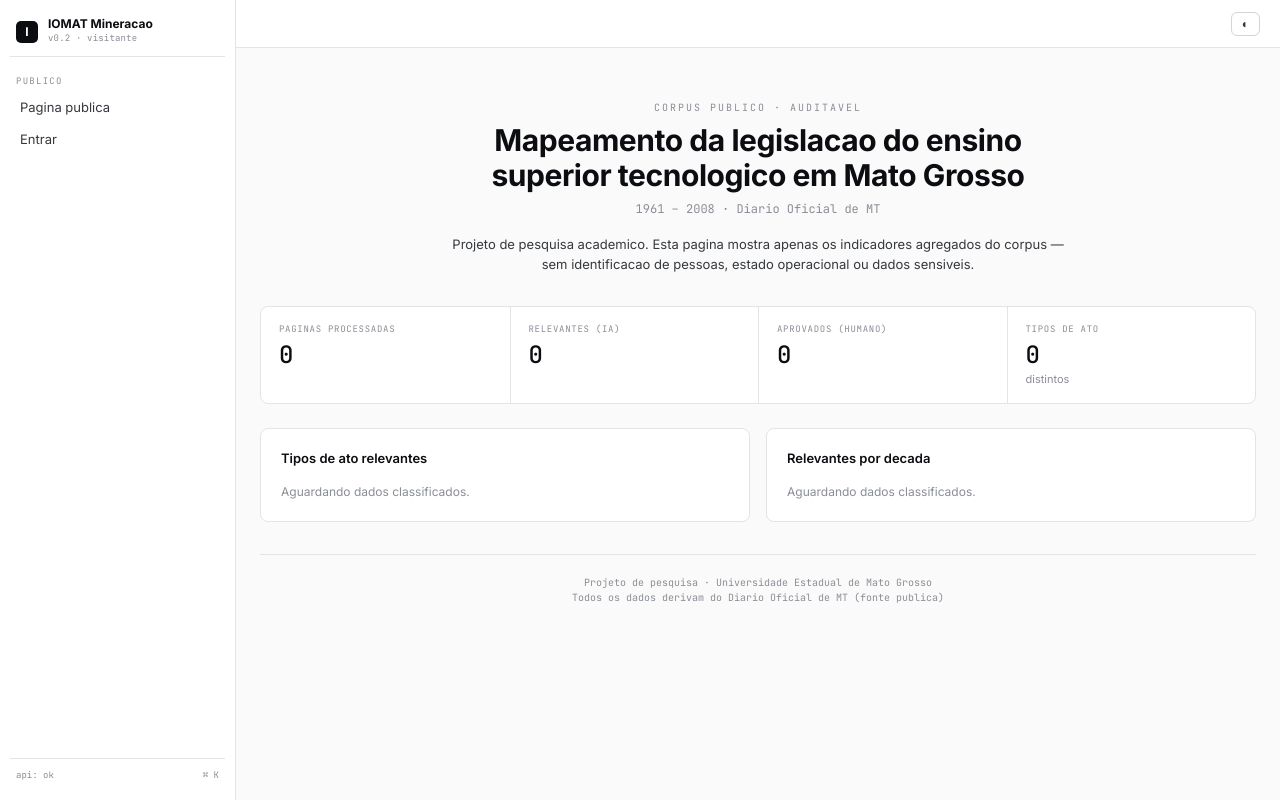
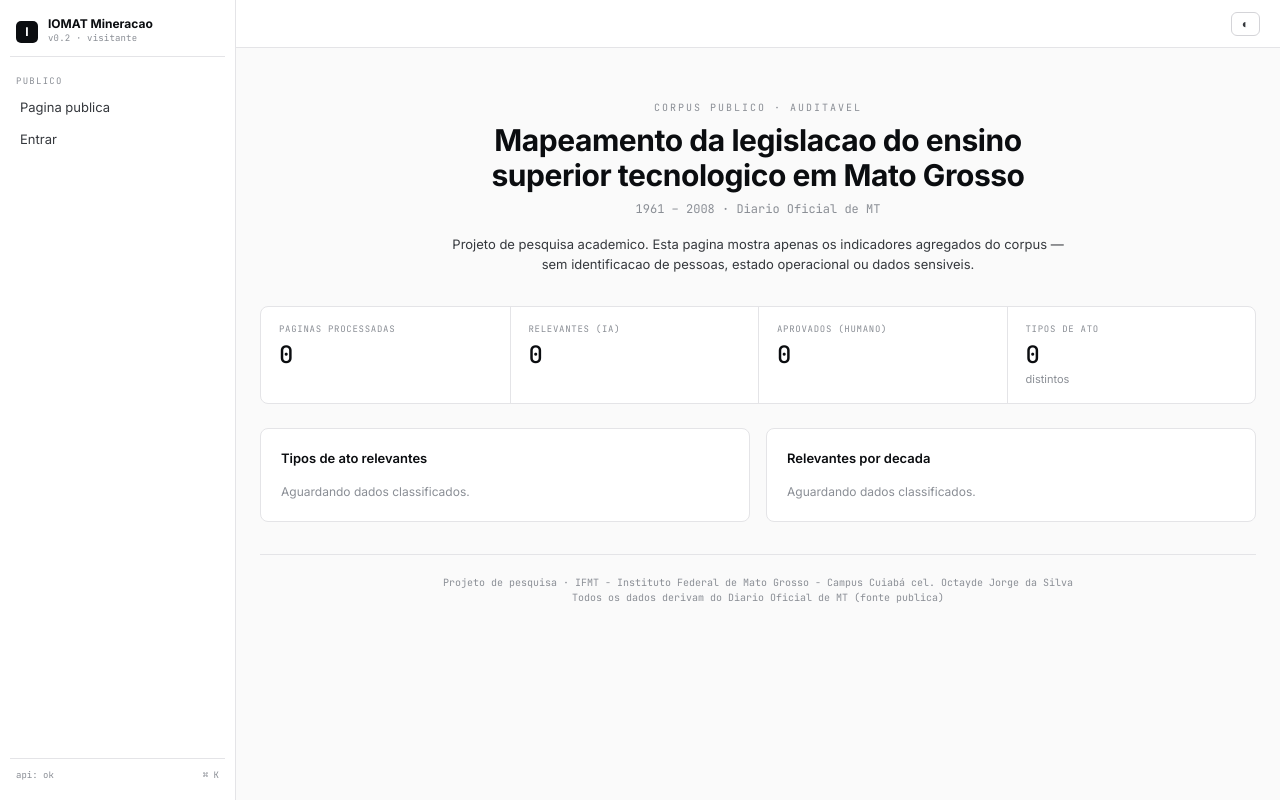
Before and after one commit to henrltop/Projeto-Pesquisa, a Django app: page / in a window 1280 px wide. Run offline with Django 5.2, Linux system fonts and the light colour scheme; data that the repository does not hold is empty; parts of the project's set-up code (start-up, migrations or seed data) failed here and were passed over; some libraries are stand-ins or nearby versions.

Commit message:
fix: update footer with detailed institutional information

```diff
--- a/web/templates/public/home.html
+++ b/web/templates/public/home.html
@@ -183,7 +183,7 @@
   {# ---- Rodape institucional ---- #}
   <footer style="text-align:center; padding:20px 0 40px; border-top:1px solid var(--t-rule); margin-top:8px;">
     <p class="t-mono" style="font-size:10px; color:var(--t-ink-3); margin:0;">
-      Projeto de pesquisa · Universidade Estadual de Mato Grosso<br>
+      Projeto de pesquisa · IFMT - Instituto Federal de Mato Grosso - Campus Cuiabá cel. Octayde Jorge da Silva<br>
       Todos os dados derivam do Diario Oficial de MT (fonte publica)
     </p>
   </footer>
```
